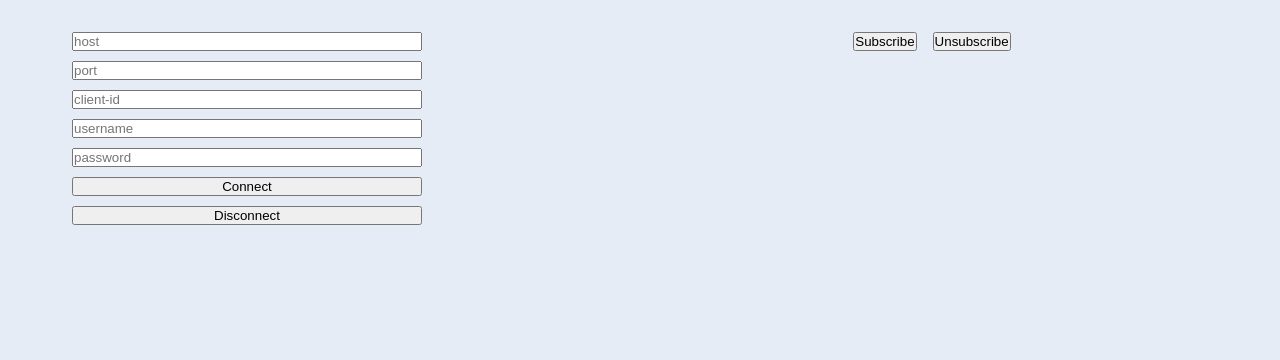
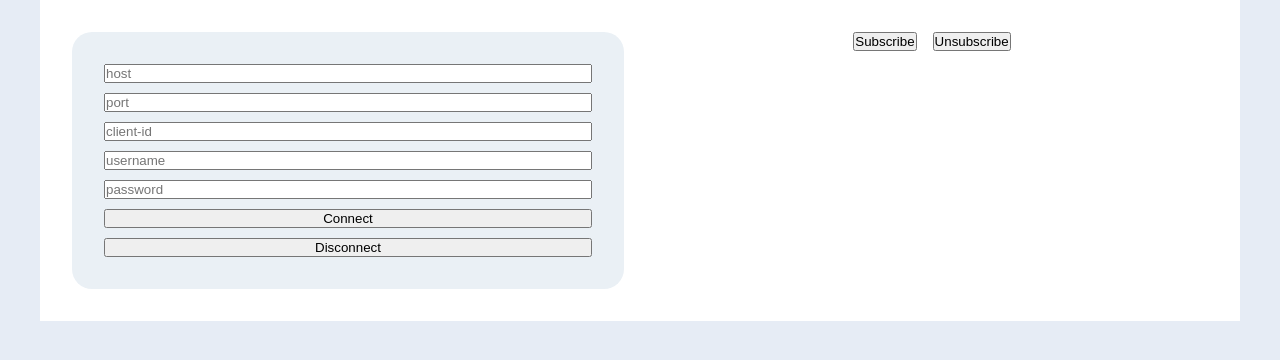
Before and after one commit to mataltamore/mqtt-smarthome-app, a React (Create React App) app: page / in a window 1280 px wide. Shown: the top 360 px of the page. Built offline with nearby package versions, Linux system fonts and the light colour scheme.

Commit message:
chore: add connect component

```diff
--- a/src/App.tsx
+++ b/src/App.tsx
@@ -1,5 +1,5 @@
 import MainLayout from "./components/MainLayout";
-import Connection from "./Connection";
+import Connect from "./components/Connect";
 import useMQTT from "./hooks/useMQTT";
 
 export default function App() {
@@ -8,7 +8,7 @@ export default function App() {
 
   return (
     <MainLayout>
-      <Connection connectBtn={status} {...{ connect, disconnect }} />
+      <Connect connectBtn={status} {...{ connect, disconnect }} />
 
       <div>
         <div
--- /dev/null
+++ b/src/components/Connect/Connect.module.scss
@@ -0,0 +1,14 @@
+@import "../../styles/mixins.scss";
+@import "../../styles/variables.scss";
+
+.container {
+  border-radius: 20px;
+  padding: 2rem;
+  background-color: $background-login;
+
+  & > form {
+    display: flex;
+    flex-direction: column;
+    gap: 10px;
+  }
+}
--- a/src/Connection.tsx
+++ b/src/components/Connect/index.tsx
@@ -1,12 +1,9 @@
-import { IClientOptions } from "mqtt";
+import classes from "./Connect.module.scss";
+import { IClientOptions } from "precompiled-mqtt";
 import { useRef } from "react";
-interface ConnectionProps {
-  connect: (host: string, mqttOption: IClientOptions) => void;
-  disconnect: () => void;
-  connectBtn: string;
-}
+import { ConnectProps } from "../../types/Connect";
 
-export default function Connection(props: ConnectionProps) {
+export default function Connect(props: ConnectProps) {
   const { connect, disconnect, connectBtn } = props;
   const hostRef = useRef<HTMLInputElement>(null);
   const portRef = useRef<HTMLInputElement>(null);
@@ -45,15 +42,8 @@ export default function Connection(props: ConnectionProps) {
   };
 
   return (
-    <form
-      onSubmit={handleConnect}
-      style={{
-        display: "flex",
-        flexDirection: "column",
-        gap: 10,
-        maxWidth: 350,
-      }}
-    >
+    <div className={classes.container}>
+      <form onSubmit={handleConnect}>
         <input type="text" placeholder="host" name="host" ref={hostRef} />
         <input type="text" placeholder="port" name="port" ref={portRef} />
         <input
@@ -80,5 +70,6 @@ export default function Connection(props: ConnectionProps) {
           Disconnect
         </button>
       </form>
+    </div>
   );
 }
--- a/src/components/MainLayout/MainLayout.module.scss
+++ b/src/components/MainLayout/MainLayout.module.scss
@@ -3,8 +3,7 @@
 
 .container {
   padding: 2rem;
-  width: calc(100vw - 2rem - 2rem);
-  background-color: inherit;
+  background-color: white;
 
   display: grid;
   grid-template-columns: repeat(1, 1fr);
--- /dev/null
+++ b/src/types/Connect.ts
@@ -0,0 +1,7 @@
+import { IClientOptions } from "precompiled-mqtt";
+
+export interface ConnectProps {
+  connect: (host: string, mqttOption: IClientOptions) => void;
+  disconnect: () => void;
+  connectBtn: string;
+}
```
Lines whose indentation alone changed are shown as unchanged.
